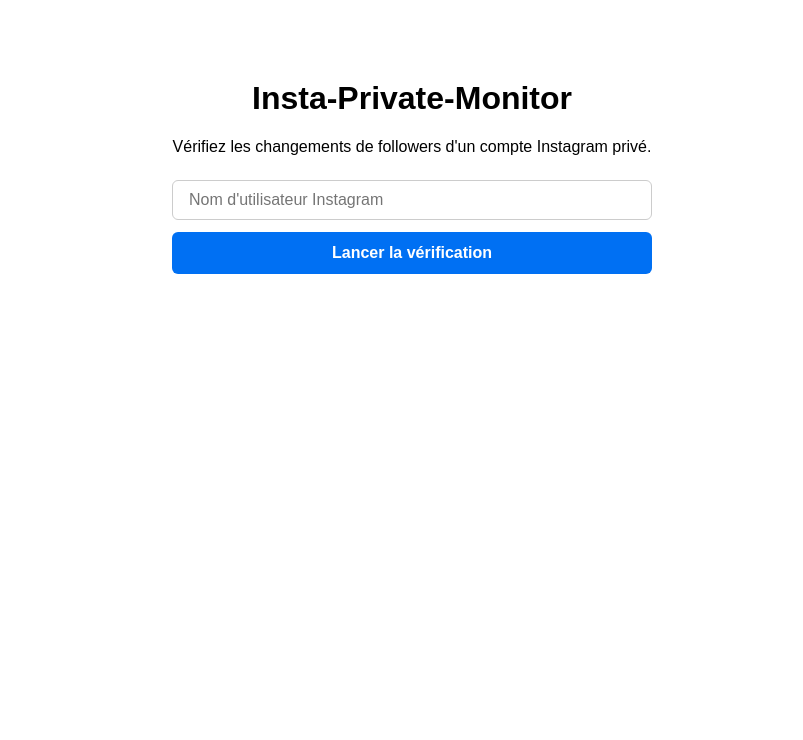
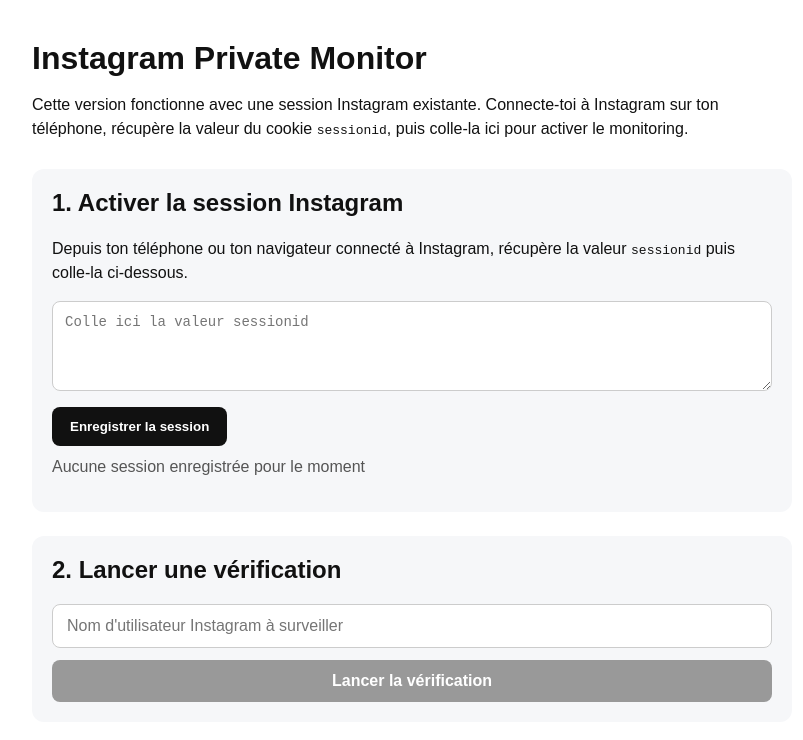
Before and after one commit to kolothmane/animated-octo-system, a Next.js app: page / in a window 1280 px wide. Shown: the top 740 px of the page, without its empty margins (228-1031 px from the left). Built offline with nearby package versions, Linux system fonts and the light colour scheme; no server answers.

Commit message:
Replace home page with session-based Instagram setup and monitor UI

```diff
--- a/app/page.tsx
+++ b/app/page.tsx
@@ -1,12 +1,68 @@
 'use client';
 
-import { useState } from 'react';
+import { useEffect, useState } from 'react';
+
+type CheckResult = { checked: boolean; new: string[]; lost: string[] };
+
+type SessionStatus = {
+  configured: boolean;
+  defaultUsername: string;
+};
 
 export default function Home() {
   const [username, setUsername] = useState('');
+  const [sessionId, setSessionId] = useState('');
   const [loading, setLoading] = useState(false);
-  const [result, setResult] = useState<{ new: string[]; lost: string[] } | null>(null);
+  const [savingSession, setSavingSession] = useState(false);
+  const [result, setResult] = useState<CheckResult | null>(null);
   const [error, setError] = useState<string | null>(null);
+  const [sessionMessage, setSessionMessage] = useState<string | null>(null);
+  const [sessionConfigured, setSessionConfigured] = useState(false);
+
+  useEffect(() => {
+    void loadStatus();
+  }, []);
+
+  async function loadStatus() {
+    try {
+      const res = await fetch('/api/session');
+      const data = (await res.json()) as SessionStatus & { error?: string };
+      if (res.ok) {
+        setSessionConfigured(data.configured);
+        if (data.defaultUsername) setUsername(data.defaultUsername);
+      }
+    } catch {
+      // no-op
+    }
+  }
+
+  async function handleSaveSession(e: React.FormEvent) {
+    e.preventDefault();
+    setSavingSession(true);
+    setSessionMessage(null);
+    setError(null);
+
+    try {
+      const res = await fetch('/api/session', {
+        method: 'POST',
+        headers: { 'Content-Type': 'application/json' },
+        body: JSON.stringify({ sessionId: sessionId.trim() }),
+      });
+
+      const data = (await res.json()) as { message?: string; error?: string };
+      if (!res.ok) {
+        setError(data.error ?? 'Impossible d’enregistrer la session');
+      } else {
+        setSessionConfigured(true);
+        setSessionId('');
+        setSessionMessage(data.message ?? 'Session enregistrée');
+      }
+    } catch {
+      setError('Erreur réseau pendant l’enregistrement de la session');
+    } finally {
+      setSavingSession(false);
+    }
+  }
 
   async function handleSubmit(e: React.FormEvent) {
     e.preventDefault();
@@ -16,7 +72,7 @@
     setError(null);
     try {
       const res = await fetch(`/api/check?username=${encodeURIComponent(username.trim())}`);
-      const data = await res.json();
+      const data = (await res.json()) as CheckResult & { error?: string };
       if (!res.ok) {
         setError(data.error ?? 'Une erreur est survenue');
       } else {
@@ -30,21 +86,79 @@
   }
 
   return (
-    <main style={{ fontFamily: 'sans-serif', maxWidth: 480, margin: '80px auto', textAlign: 'center' }}>
-      <h1>Insta-Private-Monitor</h1>
-      <p>Vérifiez les changements de followers d&apos;un compte Instagram privé.</p>
-      <form onSubmit={handleSubmit} style={{ marginTop: 24 }}>
+    <main
+      style={{
+        fontFamily: 'sans-serif',
+        maxWidth: 760,
+        margin: '40px auto',
+        padding: '0 16px 48px',
+        color: '#111',
+      }}
+    >
+      <h1 style={{ marginBottom: 8 }}>Instagram Private Monitor</h1>
+      <p style={{ lineHeight: 1.5 }}>
+        Cette version fonctionne avec une session Instagram existante. Connecte-toi à Instagram sur ton téléphone,
+        récupère la valeur du cookie <code>sessionid</code>, puis colle-la ici pour activer le monitoring.
+      </p>
+
+      <section style={{ marginTop: 28, background: '#f6f7f9', borderRadius: 12, padding: 20 }}>
+        <h2 style={{ marginTop: 0 }}>1. Activer la session Instagram</h2>
+        <p style={{ lineHeight: 1.5 }}>
+          Depuis ton téléphone ou ton navigateur connecté à Instagram, récupère la valeur <code>sessionid</code> puis colle-la ci-dessous.
+        </p>
+        <form onSubmit={handleSaveSession}>
+          <textarea
+            placeholder="Colle ici la valeur sessionid"
+            value={sessionId}
+            onChange={(e) => setSessionId(e.target.value)}
+            rows={4}
+            disabled={savingSession}
+            style={{
+              width: '100%',
+              boxSizing: 'border-box',
+              padding: 12,
+              borderRadius: 8,
+              border: '1px solid #ccc',
+              fontSize: 14,
+              resize: 'vertical',
+            }}
+          />
+          <button
+            type="submit"
+            disabled={savingSession || !sessionId.trim()}
+            style={{
+              marginTop: 12,
+              padding: '12px 18px',
+              borderRadius: 8,
+              border: 'none',
+              background: savingSession ? '#999' : '#111',
+              color: '#fff',
+              cursor: savingSession ? 'not-allowed' : 'pointer',
+              fontWeight: 600,
+            }}
+          >
+            {savingSession ? 'Enregistrement…' : 'Enregistrer la session'}
+          </button>
+        </form>
+        <p style={{ marginTop: 12, color: sessionConfigured ? 'green' : '#555' }}>
+          {sessionMessage ?? (sessionConfigured ? '✅ Session Instagram configurée' : 'Aucune session enregistrée pour le moment')}
+        </p>
+      </section>
+
+      <section style={{ marginTop: 24, background: '#f6f7f9', borderRadius: 12, padding: 20 }}>
+        <h2 style={{ marginTop: 0 }}>2. Lancer une vérification</h2>
+        <form onSubmit={handleSubmit}>
           <input
             id="username"
             type="text"
-          placeholder="Nom d'utilisateur Instagram"
+            placeholder="Nom d'utilisateur Instagram à surveiller"
             aria-label="Nom d'utilisateur Instagram"
             value={username}
             onChange={(e) => setUsername(e.target.value)}
             style={{
-            padding: '10px 16px',
+              padding: '12px 14px',
               fontSize: 16,
-            borderRadius: 6,
+              borderRadius: 8,
               border: '1px solid #ccc',
               width: '100%',
               boxSizing: 'border-box',
@@ -54,33 +168,30 @@
           />
           <button
             type="submit"
-          disabled={loading || !username.trim()}
+            disabled={loading || !username.trim() || !sessionConfigured}
             style={{
               display: 'inline-block',
-            padding: '12px 28px',
-            background: loading ? '#999' : '#0070f3',
+              padding: '12px 18px',
+              background: loading || !sessionConfigured ? '#999' : '#0070f3',
               color: '#fff',
-            borderRadius: 6,
+              borderRadius: 8,
               border: 'none',
               fontWeight: 600,
               fontSize: 16,
-            cursor: loading ? 'not-allowed' : 'pointer',
+              cursor: loading || !sessionConfigured ? 'not-allowed' : 'pointer',
               width: '100%',
             }}
           >
             {loading ? 'Vérification…' : 'Lancer la vérification'}
           </button>
         </form>
+      </section>
 
-      {error && (
-        <p style={{ marginTop: 20, color: '#d00', fontWeight: 600 }}>
-          ❌ {error}
-        </p>
-      )}
+      {error && <p style={{ marginTop: 20, color: '#d00', fontWeight: 600 }}>❌ {error}</p>}
 
       {result && (
-        <div style={{ marginTop: 24, textAlign: 'left', background: '#f5f5f5', borderRadius: 8, padding: 16 }}>
-          <p style={{ margin: '0 0 8px', fontWeight: 600 }}>Résultat pour @{username} :</p>
+        <div style={{ marginTop: 24, textAlign: 'left', background: '#f5f5f5', borderRadius: 12, padding: 16 }}>
+          <p style={{ margin: '0 0 8px', fontWeight: 700 }}>Résultat pour @{username} :</p>
           <p>✅ Nouveaux followers : {result.new.length > 0 ? result.new.join(', ') : '—'}</p>
           <p>❌ Départs : {result.lost.length > 0 ? result.lost.join(', ') : '—'}</p>
         </div>
```
Lines whose indentation alone changed are shown as unchanged.
